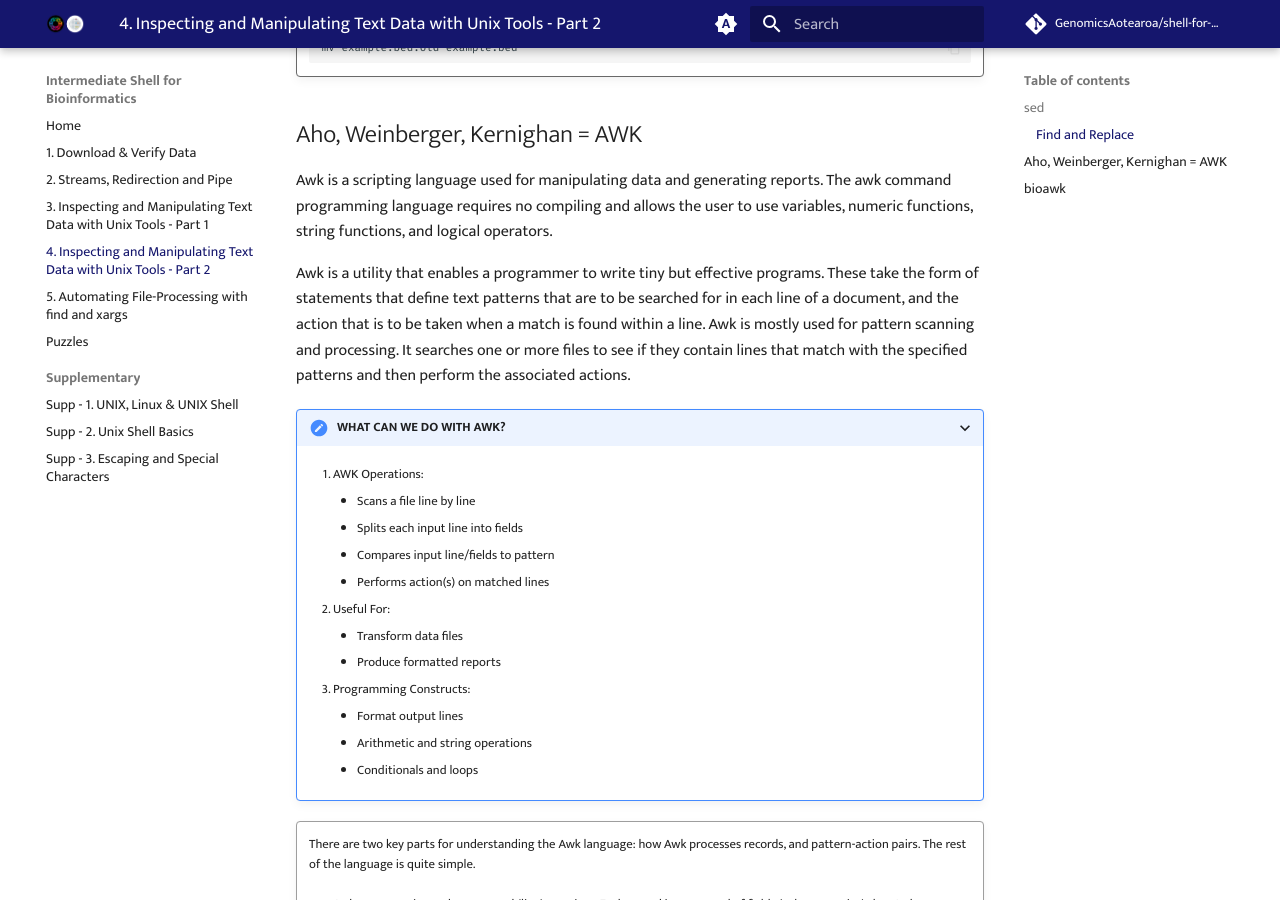
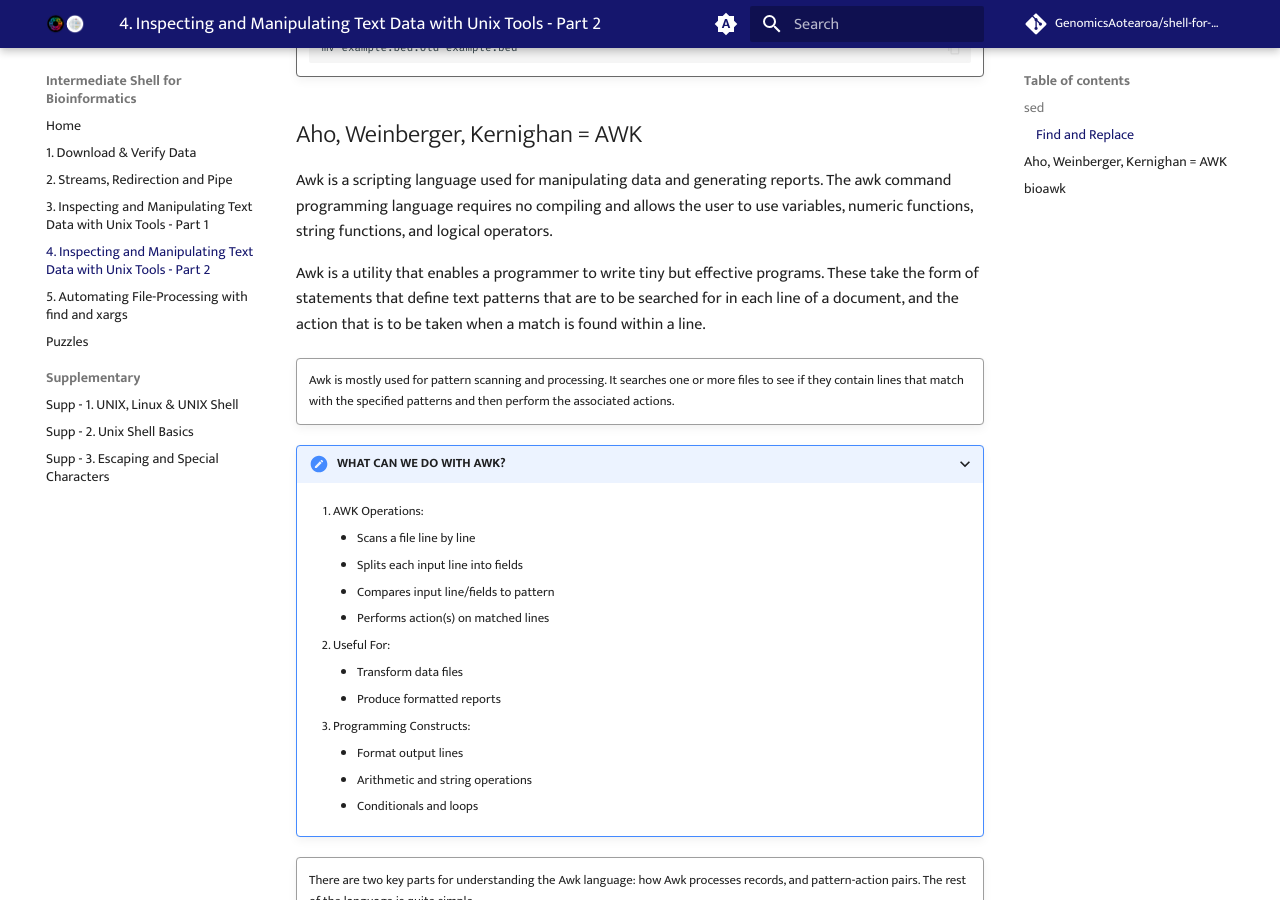
Before and after one commit to GenomicsAotearoa/shell-for-bioinformatics, an MkDocs documentation site: the page built from docs/5_inspectmanipulate2.md, in a window 1280 px wide and 900 px high, scrolled down 3123 px. Built offline with MkDocs 1.6.1 and Material for MkDocs 9.7.7, drawn with Linux system fonts in a browser that asks for light colours; comment, search, counter and statistics services are not loaded; part of the change alters nothing that is shown; some of the changed text lies outside the part shown.

````diff
--- a/docs/5_inspectmanipulate2.md
+++ b/docs/5_inspectmanipulate2.md
@@ -173,7 +173,11 @@ One of the powerful feature is that we can combine these ranges or multiples in
 
 Awk is a scripting language used for manipulating data and generating reports. The awk command programming language requires no compiling and allows the user to use variables, numeric functions, string functions, and logical operators.
 
-Awk is a utility that enables a programmer to write tiny but effective programs. These take the form of statements that define text patterns that are to be searched for in each line of a document, and the action that is to be taken when a match is found within a line. Awk is mostly used for pattern scanning and processing. It searches one or more files to see if they contain lines that match with the specified patterns and then perform the associated actions.
+Awk is a utility that enables a programmer to write tiny but effective programs. These take the form of statements that define text patterns that are to be searched for in each line of a document, and the action that is to be taken when a match is found within a line.
+
+!!! quote ""
+
+    Awk is mostly used for pattern scanning and processing. It searches one or more files to see if they contain lines that match with the specified patterns and then perform the associated actions.
 
 ???+ "WHAT CAN WE DO WITH AWK?"
 
@@ -251,6 +255,8 @@ awk options 'selection_criteria {action}' input-file >  output-file
      ```bash
      awk '{print $2 "\t" $3}' example.bed
      ```
+
+    - `\t` for tab separated ( Refer to **Special meanings of certain escaped characters** in [supplementary](./supplementary%20/supplementary_3.md) )
 
     ??? success "Output"
 
````
